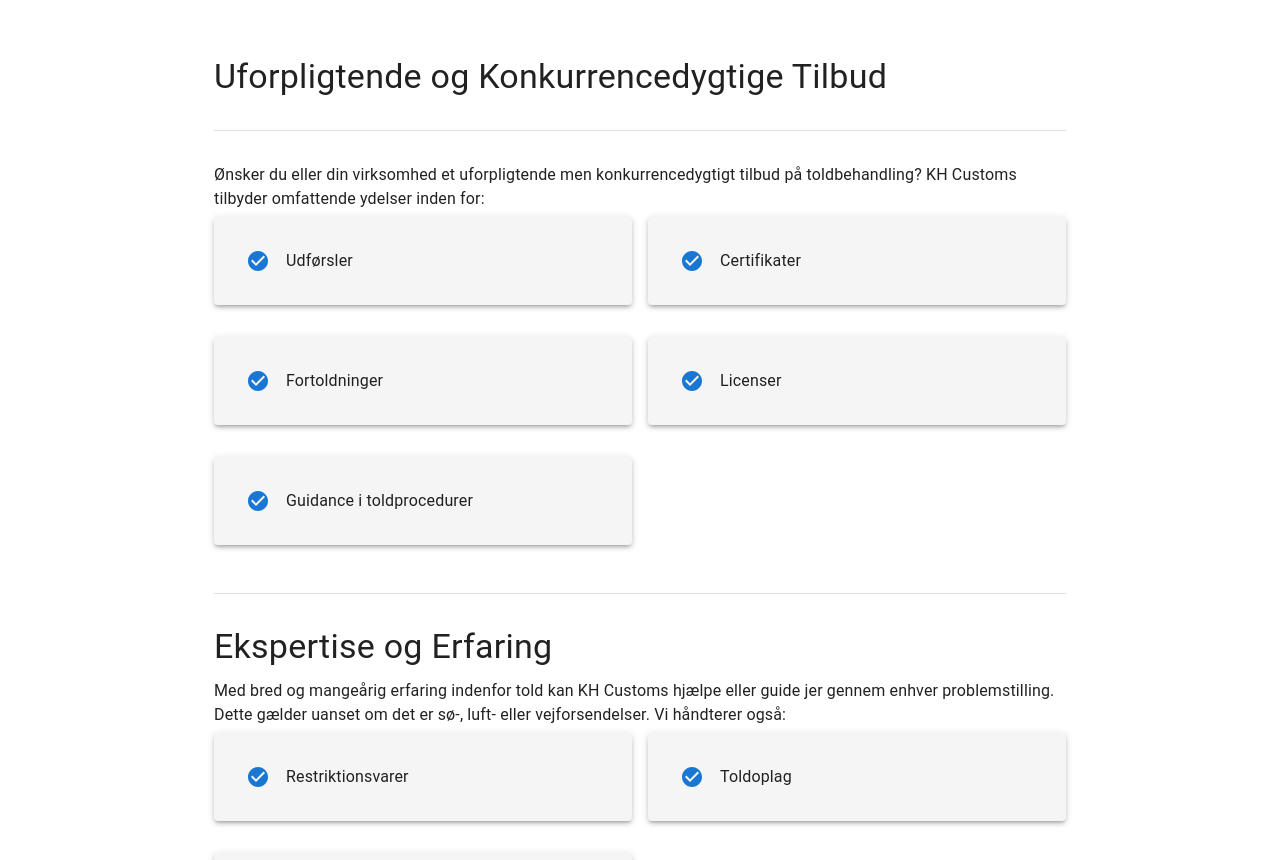
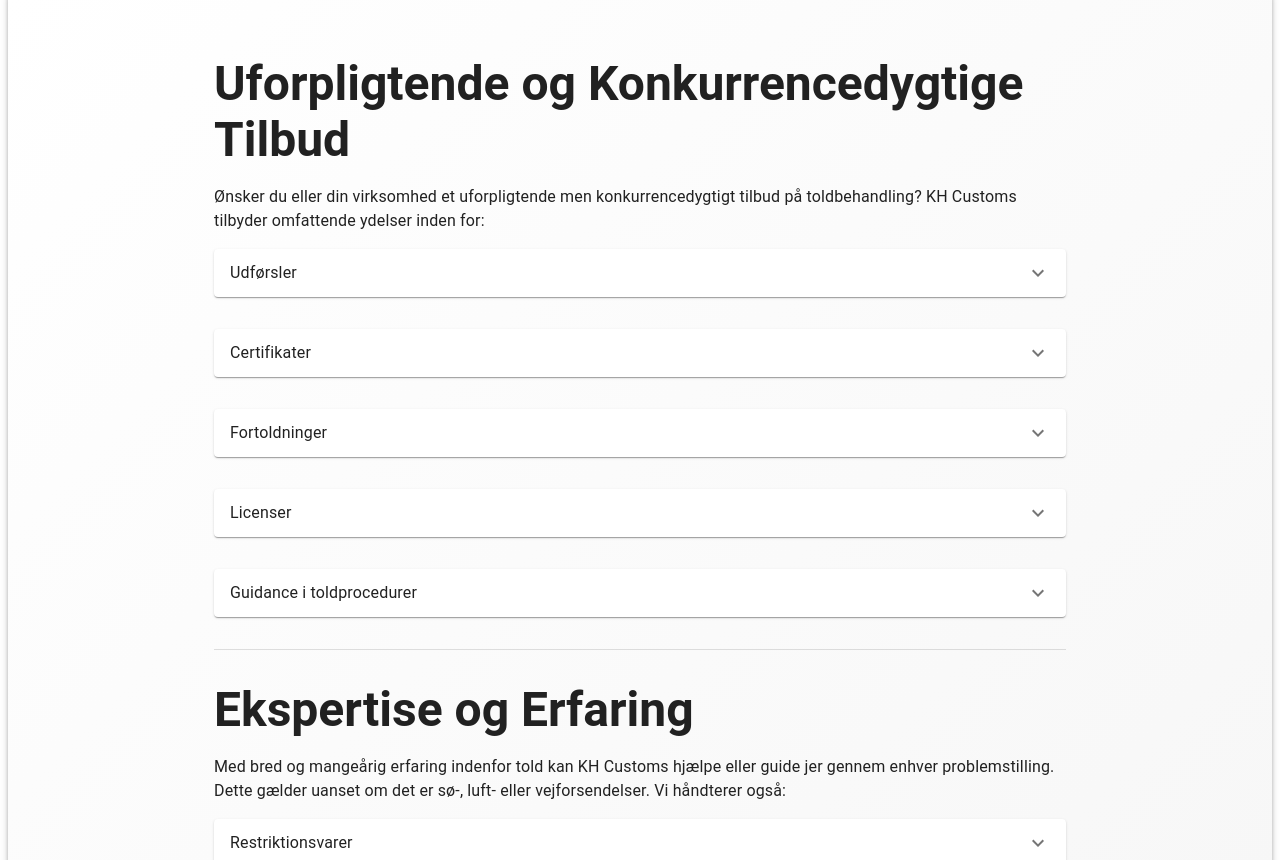
Before and after one commit to Jesperejohannsen/KHCustoms, a React (Vite) app: page / in a window 1280 px wide. Shown: the part 440-1300 px from the top of the page. Built offline with nearby package versions, Linux system fonts and the light colour scheme.

Commit message:
finishing aboutSection

```diff
--- a/src/App.tsx
+++ b/src/App.tsx
@@ -1,7 +1,6 @@
 import { BrowserRouter, Routes, Route } from 'react-router-dom';
 import Navbar from './components/navbar/Navbar';
 import Home from './pages/Home/Home';
-// Import other pages here
 
 function App() {
   return (
--- a/src/components/aboutSection/AboutSection.tsx
+++ b/src/components/aboutSection/AboutSection.tsx
@@ -1,76 +1,96 @@
-import { Box, Typography, Container, Grid, Paper, Divider } from '@mui/material';
+import { Box, Typography, Container, Grid, Divider, Accordion, AccordionSummary, AccordionDetails, Button } from '@mui/material';
 import { styled } from '@mui/material/styles';
-import CheckCircleIcon from '@mui/icons-material/CheckCircle';
+import ExpandMoreIcon from '@mui/icons-material/ExpandMore';
+import { useNavigate } from 'react-router-dom';
 
 const AboutSectionContainer = styled(Box)(({ theme }) => ({
   padding: theme.spacing(8, 4),
-  backgroundColor: theme.palette.mode === 'dark' ? theme.palette.grey[900] : theme.palette.background.default,
+  background: theme.palette.mode === 'dark'
+    ? `linear-gradient(135deg, ${theme.palette.grey[900]}, ${theme.palette.grey[800]})`
+    : `linear-gradient(135deg, ${theme.palette.background.default}, ${theme.palette.grey[100]})`,
   color: theme.palette.text.primary,
+  borderRadius: theme.shape.borderRadius,
+  boxShadow: theme.shadows[4],
 }));
 
-const ItemContainer = styled(Paper)(({ theme }) => ({
-  padding: theme.spacing(4),
-  display: 'flex',
-  alignItems: 'center',
-  marginBottom: theme.spacing(2),
-  backgroundColor: theme.palette.mode === 'dark' ? theme.palette.grey[800] : theme.palette.grey[100],
-}));
+const services = [
+  { text: 'Udførsler', details: 'Details about Udførsler' },
+  { text: 'Certifikater', details: 'Details about Certifikater' },
+  { text: 'Fortoldninger', details: 'Details about Fortoldninger' },
+  { text: 'Licenser', details: 'Details about Licenser' },
+  { text: 'Guidance i toldprocedurer', details: 'Details about Guidance i toldprocedurer' },
+];
+
+const expertise = [
+  { text: 'Restriktionsvarer', details: 'Details about Restriktionsvarer' },
+  { text: 'Toldoplag', details: 'Details about Toldoplag' },
+  { text: 'Forædlingsvarer', details: 'Details about Forædlingsvarer' },
+];
+
+
 
 export default function AboutSection() {
 
-  const services = [
-    'Udførsler',
-    'Certifikater',
-    'Fortoldninger',
-    'Licenser',
-    'Guidance i toldprocedurer',
-  ];
+  const navigate = useNavigate();
 
-  const expertise = [
-    'Restriktionsvarer',
-    'Toldoplag',
-    'Forædlingsvarer',
-  ];
+  const handleButtonClick = () => {
+    navigate('/solutions');
+  };
 
   return (
     <AboutSectionContainer>
       <Container maxWidth="md">
-        <Typography variant="h4" component="h2" gutterBottom>
+        <Typography variant="h3" component="h2" gutterBottom sx={{ fontWeight: 'bold' }}>
           Uforpligtende og Konkurrencedygtige Tilbud
         </Typography>
-        <Divider sx={{ my: 4 }} />
-        <Typography variant="body1" component="p" gutterBottom>
+        <Typography variant="body1" component="p" gutterBottom marginBottom={2}>
           Ønsker du eller din virksomhed et uforpligtende men konkurrencedygtigt tilbud på toldbehandling? KH Customs tilbyder omfattende ydelser inden for:
         </Typography>
-        <Grid container spacing={2}>
+        <Grid container spacing={4}>
           {services.map((item) => (
-            <Grid item xs={12} sm={6} key={item}>
-              <ItemContainer elevation={3}>
-                <CheckCircleIcon color="primary" sx={{ marginRight: 2 }} />
-                <Typography variant="body1">{item}</Typography>
-              </ItemContainer>
+            <Grid item xs={12} key={item.text}>
+              <Accordion>
+                <AccordionSummary
+                  expandIcon={<ExpandMoreIcon />}
+                  aria-controls={`panel-${item.text}-content`}
+                  id={`panel-${item.text}-header`}
+                >
+                  <Typography variant="body1">{item.text}</Typography>
+                </AccordionSummary>
+                <AccordionDetails>
+                  <Typography>{item.details}</Typography>
+                </AccordionDetails>
+              </Accordion>
             </Grid>
           ))}
         </Grid>
         <Divider sx={{ my: 4 }} />
-        <Typography variant="h4" component="h2" gutterBottom>
+        <Typography variant="h3" component="h2" gutterBottom sx={{ fontWeight: 'bold' }}>
           Ekspertise og Erfaring
         </Typography>
-        <Typography variant="body1" component="p" gutterBottom>
+        <Typography variant="body1" component="p" gutterBottom marginBottom={2}>
           Med bred og mangeårig erfaring indenfor told kan KH Customs hjælpe eller guide jer gennem enhver problemstilling. Dette gælder uanset om det er sø-, luft- eller vejforsendelser. Vi håndterer også:
         </Typography>
-        <Grid container spacing={2}>
+        <Grid container spacing={4}>
           {expertise.map((item) => (
-            <Grid item xs={12} sm={6} key={item}>
-              <ItemContainer elevation={3}>
-                <CheckCircleIcon color="primary" sx={{ marginRight: 2 }} />
-                <Typography variant="body1">{item}</Typography>
-              </ItemContainer>
+            <Grid item xs={12} key={item.text}>
+              <Accordion>
+                <AccordionSummary
+                  expandIcon={<ExpandMoreIcon />}
+                  aria-controls={`panel-${item.text}-content`}
+                  id={`panel-${item.text}-header`}
+                >
+                  <Typography variant="body1">{item.text}</Typography>
+                </AccordionSummary>
+                <AccordionDetails>
+                  <Typography>{item.details}</Typography>
+                </AccordionDetails>
+              </Accordion>
             </Grid>
           ))}
         </Grid>
         <Divider sx={{ my: 4 }} />
-        <Typography variant="h4" component="h2" gutterBottom>
+        <Typography variant="h3" component="h2" gutterBottom sx={{ fontWeight: 'bold' }}>
           Toldtjek for Compliance og Optimering
         </Typography>
         <Typography variant="body1" component="p" gutterBottom>
@@ -79,6 +99,9 @@ export default function AboutSection() {
         <Typography variant="body1" component="p" gutterBottom>
           Uanset jeres behov, står KH Customs klar til at levere skræddersyede løsninger, der optimerer jeres forretning og sikrer, at I følger alle gældende regler.
         </Typography>
+        <Button variant="contained" color="primary" sx={{ mt: 4 }} onClick={handleButtonClick}>
+          Læs mere om vores løsninger
+        </Button>
       </Container>
     </AboutSectionContainer>
   );
--- a/src/components/frontPageHeader/FrontPageHeader.tsx
+++ b/src/components/frontPageHeader/FrontPageHeader.tsx
@@ -1,6 +1,5 @@
 import { Box, Typography, Container, Button } from '@mui/material';
 import { styled } from '@mui/material/styles';
-import { useTheme } from '@mui/material/styles';
 import heroImage from '../../assets/Transport.png';
 
 
@@ -20,7 +19,6 @@ const HeroSection = styled(Box)(({ theme }) => ({
 
 
 export default function FrontPageHeader() {
-    const theme = useTheme();
 
     return (
         <HeroSection>
```
